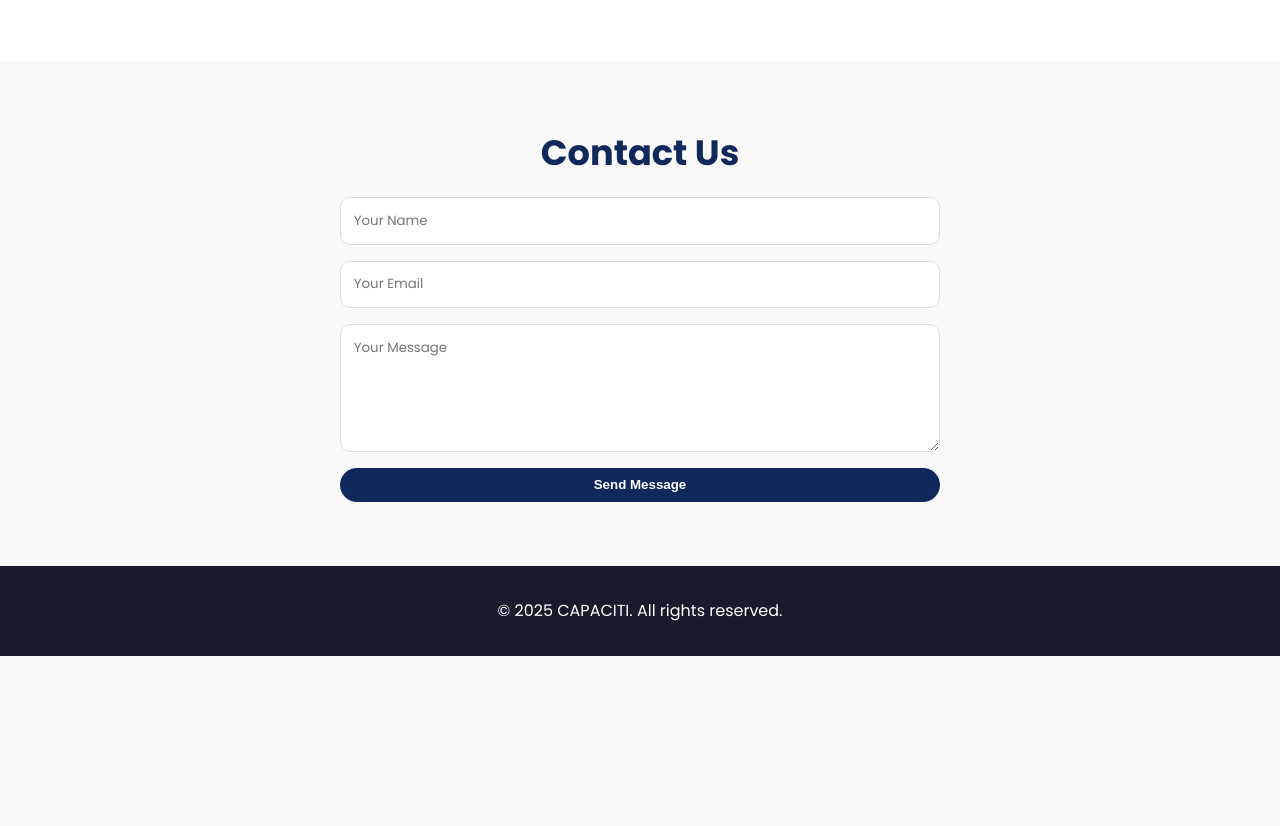
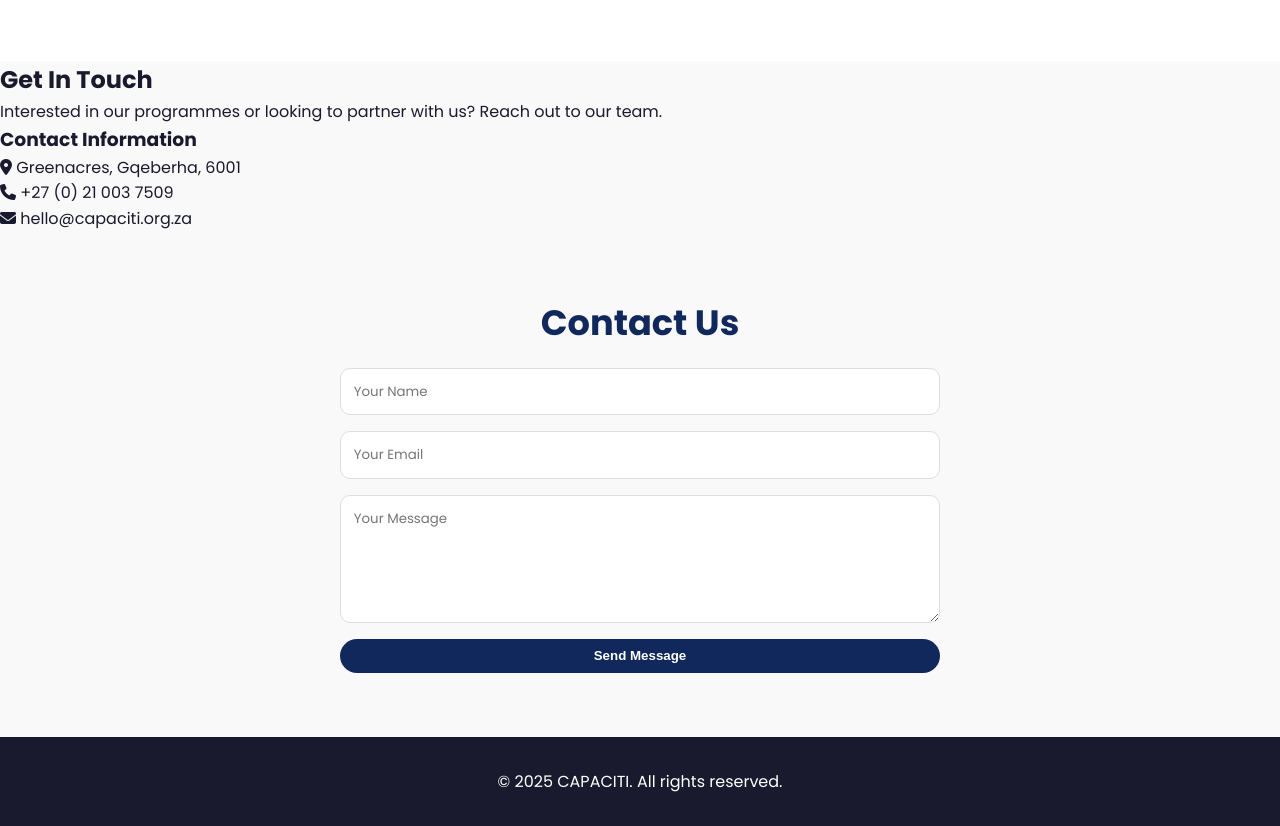
Before and after one commit to cirayanga/Website, a plain HTML site: page index.html in a window 1280 px wide. Shown: the part 4200-5026 px from the top of the page. Before the commit the page ends 4856 px from the top, so only its background shows below. Drawn offline with Linux system fonts and the light colour scheme.

Commit message:
Update index.html

```diff
--- a/index.html
+++ b/index.html
@@ -296,6 +296,30 @@
       <span>- Thandi M.</span>
     </div>
   </section>
+  <h2>Get In Touch</h2>
+                <p>Interested in our programmes or looking to partner with us? Reach out to our team.</p>
+            </div>
+
+            <div class="contact-container">
+                <div class="contact-info">
+                    <h3>Contact Information</h3>
+
+                    <div class="contact-details">
+                        <div class="contact-detail">
+                            <i class="fas fa-map-marker-alt"></i>
+                            <span>Greenacres, Gqeberha, 6001</span>
+                        </div>
+
+                        <div class="contact-detail">
+                            <i class="fas fa-phone"></i>
+                            <span>+27 (0) 21 003 7509</span>
+                        </div>
+
+                        <div class="contact-detail">
+                            <i class="fas fa-envelope"></i>
+                            <span>hello@capaciti.org.za</span>
+                        </div>
+                    </div>
 
   <!-- Contact -->
   <section id="contact" class="contact">
```
